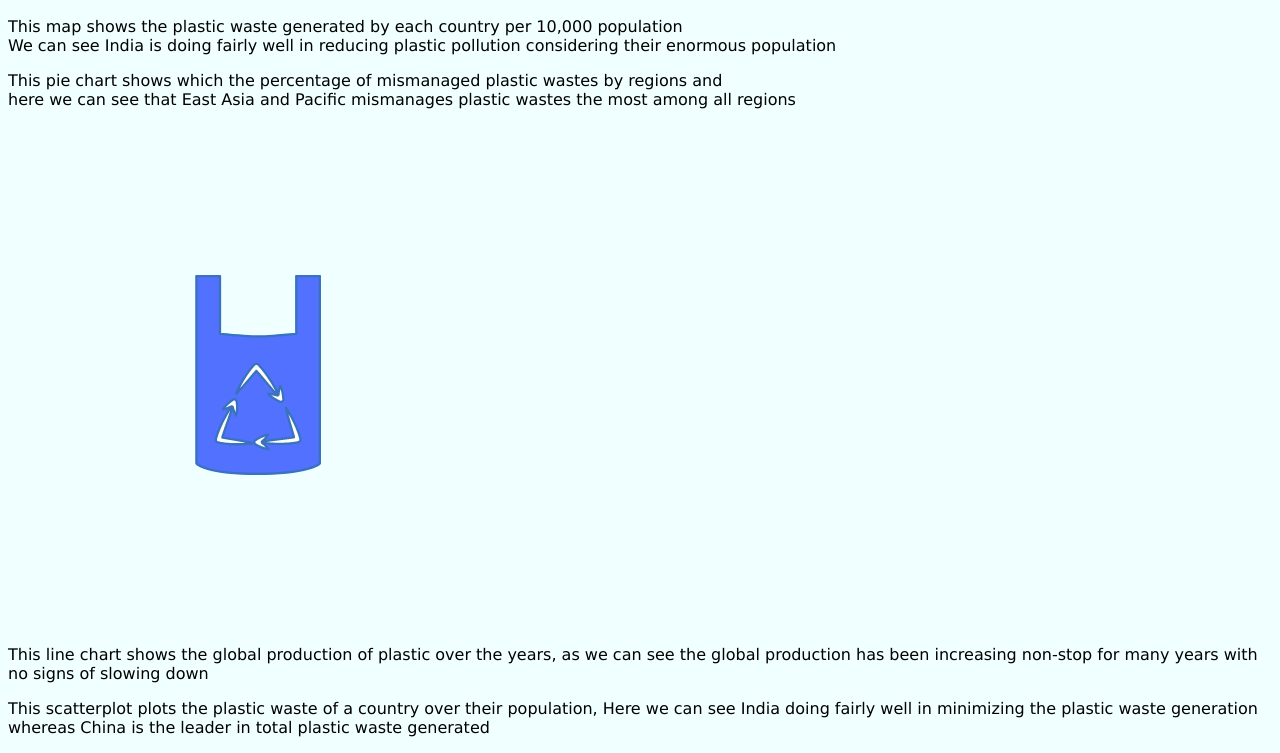
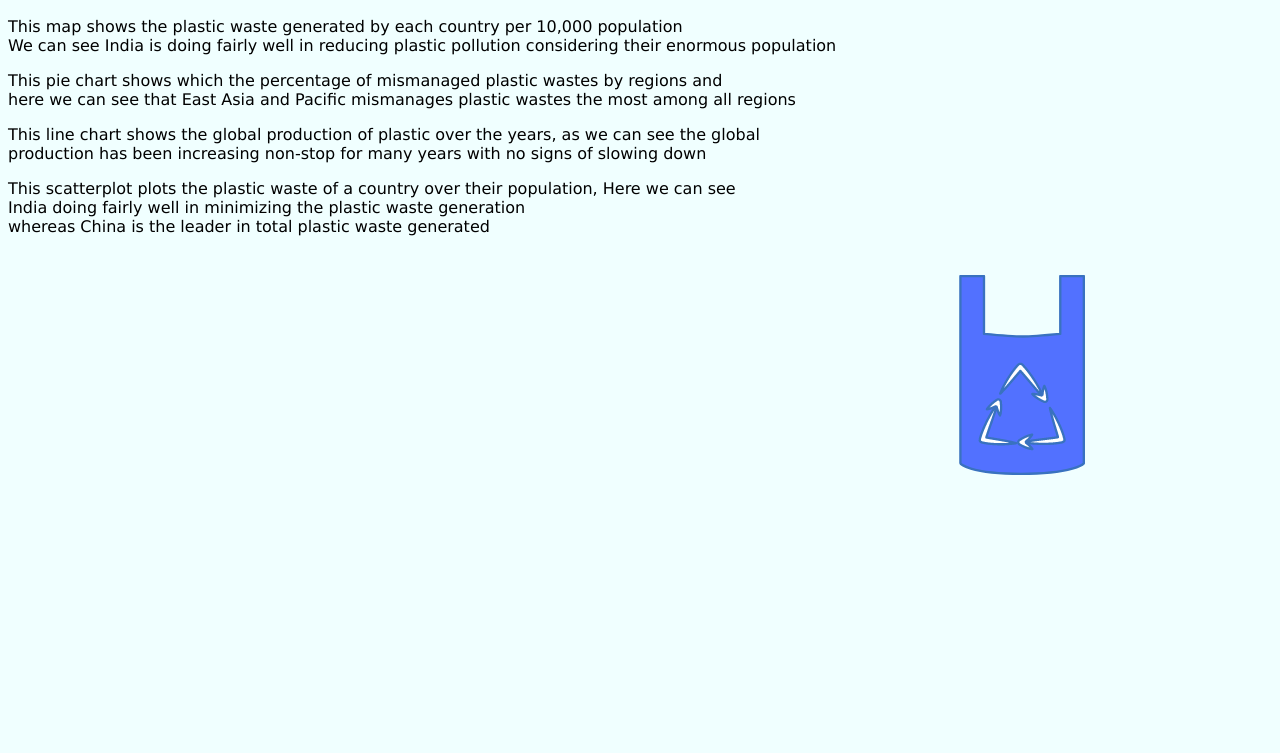
Before and after one commit to HungryBong/FIT3179, a plain HTML site: page index.html in a window 1280 px wide. Shown: the part 584-1337 px from the top of the page. After the commit the page ends 1209 px from the top, so only its background shows below. Drawn offline with Linux system fonts and the light colour scheme; a script that the page names is missing.

Commit message:
Update index.html

```diff
--- a/index.html
+++ b/index.html
@@ -20,7 +20,7 @@
 
 <div id="vis2"></div>
 <p style="font-family:verdana">This pie chart shows which the percentage of mismanaged plastic wastes by regions and <br>here we can see that East Asia and Pacific mismanages plastic wastes the most among all regions</p>
-<img src="Recycleplastic.png" width="500" height="500">
+<img src="Recycleplastic.png" width="500" height="500" align="right">
 
 
 <div id="vis3"></div>
```
